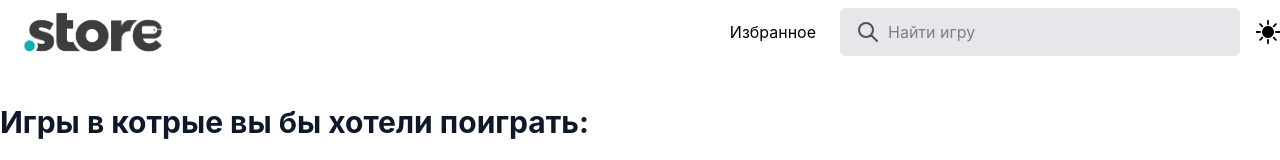
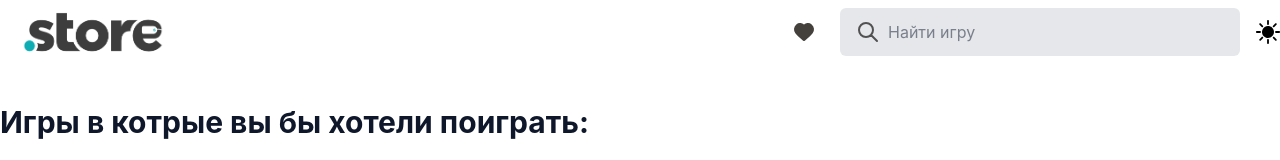
Before and after one commit to ValeronTestesteron/gamestore, a React (Vite) app: page /gamestore/wishlist in a window 1280 px wide. Shown: the top 160 px of the page. Built offline with nearby package versions, Linux system fonts and the light colour scheme; no server answers.

Commit message:
add: icon wishlist and count

```diff
--- a/src/components/Header.tsx
+++ b/src/components/Header.tsx
@@ -2,6 +2,7 @@ import { useAppDispatch, useAppSelector } from '../redux/store';
 import { toggleTheme } from '../redux/slices/themeSlice';
 
 import Search from '../components/ui/Search';
+import Heart from './ui/icons/HeartIcon';
 
 import logo from '../assets/logo.png';
 
@@ -9,6 +10,7 @@ import { Link } from 'react-router-dom';
 
 function Header() {
   const theme = useAppSelector((state) => state.themeSlice.theme);
+  const wishlist = useAppSelector((state) => state.wishSlice.items);
   const dispatch = useAppDispatch();
 
   return (
@@ -20,7 +22,18 @@ function Header() {
           </Link>
         </div>
         <nav className="text-black dark:text-white mr-6 ml-auto">
-          <Link to="/wishlist">Избранное</Link>
+          <Link to="/wishlist">
+            <div className="relative">
+              <Heart
+                className={`${wishlist.length !== 0 ? 'text-red-700' : 'text-stone-700 dark:text-white'}`}
+              />
+              {wishlist.length !== 0 && (
+                <span className="flex items-center justify-center absolute -top-1 -right-1 w-3 h-3 text-white bg-stone-700 dark:text-stone-700 dark:bg-white rounded-full text-[9px] font-bold pl-[1px]">
+                  {wishlist.length}
+                </span>
+              )}
+            </div>
+          </Link>
         </nav>
         <Search className="max-w-[400px] w-full" placeholder="Найти игру" />
         <div className="theme flex items-center ml-4">
--- /dev/null
+++ b/src/components/ui/icons/HeartIcon.tsx
@@ -0,0 +1,29 @@
+type HeartProp = {
+  className?: string;
+};
+
+function HeartIcon({ className }: HeartProp) {
+  return (
+    <svg
+      className={`w-6 h-6 cursor-pointer ${className}`}
+      viewBox="0 0 24 24"
+      fill="none"
+      xmlns="http://www.w3.org/2000/svg">
+      <g id="SVGRepo_bgCarrier" strokeWidth="0"></g>
+      <g id="SVGRepo_tracerCarrier" strokeLinecap="round" strokeLinejoin="round"></g>
+      <g id="SVGRepo_iconCarrier">
+        <path
+          fill="currentColor"
+          fillRule="evenodd"
+          clipRule="evenodd"
+          d="M12 6.00019C10.2006 3.90317 7.19377 3.2551 4.93923 5.17534C2.68468 7.09558 2.36727 10.3061 4.13778 12.5772C5.60984 14.4654 10.0648 18.4479 11.5249 19.7369C11.6882 19.8811 11.7699 19.9532 11.8652 19.9815C11.9483 20.0062 12.0393 20.0062 12.1225 19.9815C12.2178 19.9532 12.2994 19.8811 12.4628 19.7369C13.9229 18.4479 18.3778 14.4654 19.8499 12.5772C21.6204 10.3061 21.3417 7.07538 19.0484 5.17534C16.7551 3.2753 13.7994 3.90317 12 6.00019Z"
+          stroke="currentColor"
+          strokeWidth="2"
+          strokeLinecap="round"
+          strokeLinejoin="round"></path>
+      </g>
+    </svg>
+  );
+}
+
+export default HeartIcon;
--- a/src/pages/Wishlist.tsx
+++ b/src/pages/Wishlist.tsx
@@ -9,7 +9,6 @@ function Wishlist() {
   const wishlist = useAppSelector((state) => state.wishSlice.items);
   const notification = useAppSelector((state) => state.wishSlice.message);
   const dispatch = useAppDispatch();
-  console.log(notification);
 
   useEffect(() => {
     const timer = setTimeout(() => {
--- a/src/redux/api/gameApi.ts
+++ b/src/redux/api/gameApi.ts
@@ -1,7 +1,7 @@
 import { createApi, fetchBaseQuery } from '@reduxjs/toolkit/query/react';
 import type { GameDetail, GameItem } from '../../interfaces';
 
-const BASE_URL = import.meta.env.VITE_BASE_URL || 'https://www.freetogame.com/api'
+const BASE_URL = import.meta.env.VITE_BASE_URL || 'https://www.freetogame.com/api';
 
 export const gameApi = createApi({
   reducerPath: 'gameApi',
```
